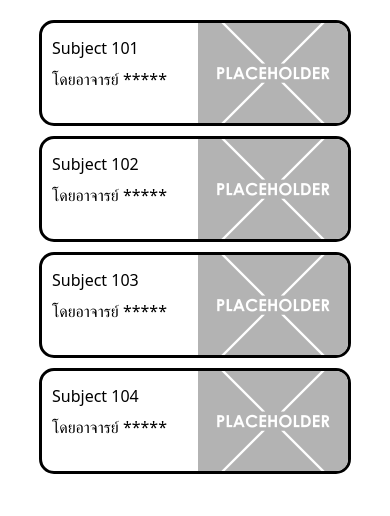
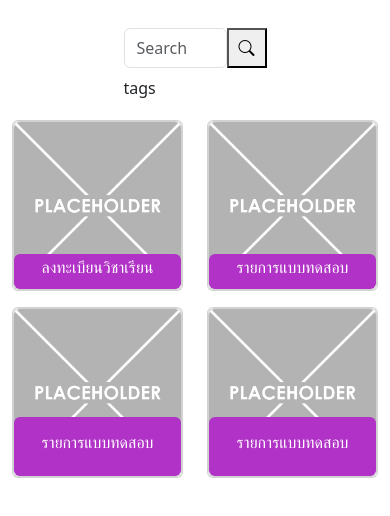
Before and after one commit to A-YamYumi/Exam-Prep-Website, a website: page src/public/pages/subject.html in a window 390 px wide. Drawn offline with nearby package versions, Linux system fonts and the light colour scheme; no server answers.

Commit message:
index is mostly finnish modify whole subject.html file and make it more responsive creating subj-card in components folder for use later

```diff
--- a/src/public/css/style.css
+++ b/src/public/css/style.css
@@ -58,7 +58,7 @@
     animation-name: slideIn;
 }
 
-.subjects {
+/* .subjects {
     display: flex;
     flex-direction: column;
     align-items: center;
@@ -95,7 +95,7 @@
     height: 100px;
     object-fit: cover;
     max-height: 100%;
-}
+} */
 
 
 .bottom-bar {
--- a/src/public/pages/subject.html
+++ b/src/public/pages/subject.html
@@ -16,10 +16,9 @@
 </head>
 
 <style>
-    @media (max-width: 768px) {
-        .info h3 {
-            font-size: 16px;
-        }
+    .search-bar button{
+        float: right;
+        padding: 6px 10px;
     }
 </style>
 
@@ -27,35 +26,70 @@
 
     <div id="nav-placeholder"></div>
 
-    <main class="subjects">
-        <a href="/subjects/101" class="buttons">
-            <div class="info">
-                <h3>Subject 101</h3>
-                <p>โดยอาจารย์ *****</p>
+    <main class="mt-4 mx-auto">
+        <!-- just a button -->
+        <section class="search-bar mx-5 p-1 d-flex justify-content-center">
+            <div class="px-auto  w-50 d-flex">
+                <input class="form-control " type="text" placeholder="Search">
+                <button type="submit"><i class="bi bi-search"></i></button>
             </div>
-            <img src="../images/placeholder.png" alt="">
-        </a>
-        <a href="/" class="buttons">
-            <div class="info">
-                <h3>Subject 102</h3>
-                <p>โดยอาจารย์ *****</p>
+        </section>
+
+        <!-- tags -->
+        <section class="search-bar mx-5 p-1 d-flex justify-content-center">
+            <div class="px-auto  w-50 d-flex">
+                tags
             </div>
-            <img src="../images/placeholder.png" alt="">
-        </a>
-        <a href="/" class="buttons">
-            <div class="info">
-                <h3>Subject 103</h3>
-                <p>โดยอาจารย์ *****</p>
+        </section>
+
+        <div class="col-md-8 mx-auto mt-3">
+            <div class="row mx-auto">
+                <div class="col-md-3 col-6 d-flex justify-content-center mb-3">
+
+                    <a href="#" class="card md-5 rounded sign-register" style="max-width: 250px;">
+                        <div class="card ">
+                            <img src="../images/placeholder.png" alt="" class="position-relative rounded">
+                            <div class="position-absolute fixed-bottom bg-purple px-auto rounded ">
+                                <h6 class="card_title p-1 p-lg-3 text-white text-center">ลงทะเบียนวิชาเรียน</h6>
+                            </div>
+                        </div>
+                    </a>
+                </div>
+
+                <div class="col-md-3 col-6 d-flex justify-content-center mb-3" >
+                    <a href="#" class="card md-5 rounded sign-register" style="max-width: 250px;">
+                        <div class="card ">
+                            <img src="../images/placeholder.png" alt="" class="position-relative rounded">
+                            <div class="position-absolute fixed-bottom bg-purple px-auto rounded ">
+                                <h6 class="card_title p-1 p-lg-3 text-white text-center">รายการแบบทดสอบ</h6>
+                            </div>
+                        </div>
+                    </a>
+                </div>
+
+                <div class="col-md-3 col-6 d-flex justify-content-center mb-3" >
+                    <a href="#" class="card md-5 rounded sign-register" style="max-width: 250px;">
+                        <div class="card ">
+                            <img src="../images/placeholder.png" alt="" class="position-relative rounded">
+                            <div class="position-absolute fixed-bottom bg-purple px-auto rounded ">
+                                <h6 class="card_title p-3 text-white text-center">รายการแบบทดสอบ</h6>
+                            </div>
+                        </div>
+                    </a>
+                </div>
+
+                <div class="col-md-3 col-6 d-flex justify-content-center mb-3" >
+                    <a href="#" class="card md-5 rounded sign-register" style="max-width: 250px;">
+                        <div class="card ">
+                            <img src="../images/placeholder.png" alt="" class="position-relative rounded">
+                            <div class="position-absolute fixed-bottom bg-purple px-auto rounded ">
+                                <h6 class="card_title p-3 text-white text-center ">รายการแบบทดสอบ</h6>
+                            </div>
+                        </div>
+                    </a>
+                </div>
             </div>
-            <img src="../images/placeholder.png" alt="">
-        </a>
-        <a href="/" class="buttons">
-            <div class="info">
-                <h3>Subject 104</h3>
-                <p>โดยอาจารย์ *****</p>
-            </div>
-            <img src="../images/placeholder.png" alt="">
-        </a>
+        </div>
     </main>
 
     <footer class="foot">
```
Also changed, not shown: src/public/pages/index.html (+0 -1 lines).
